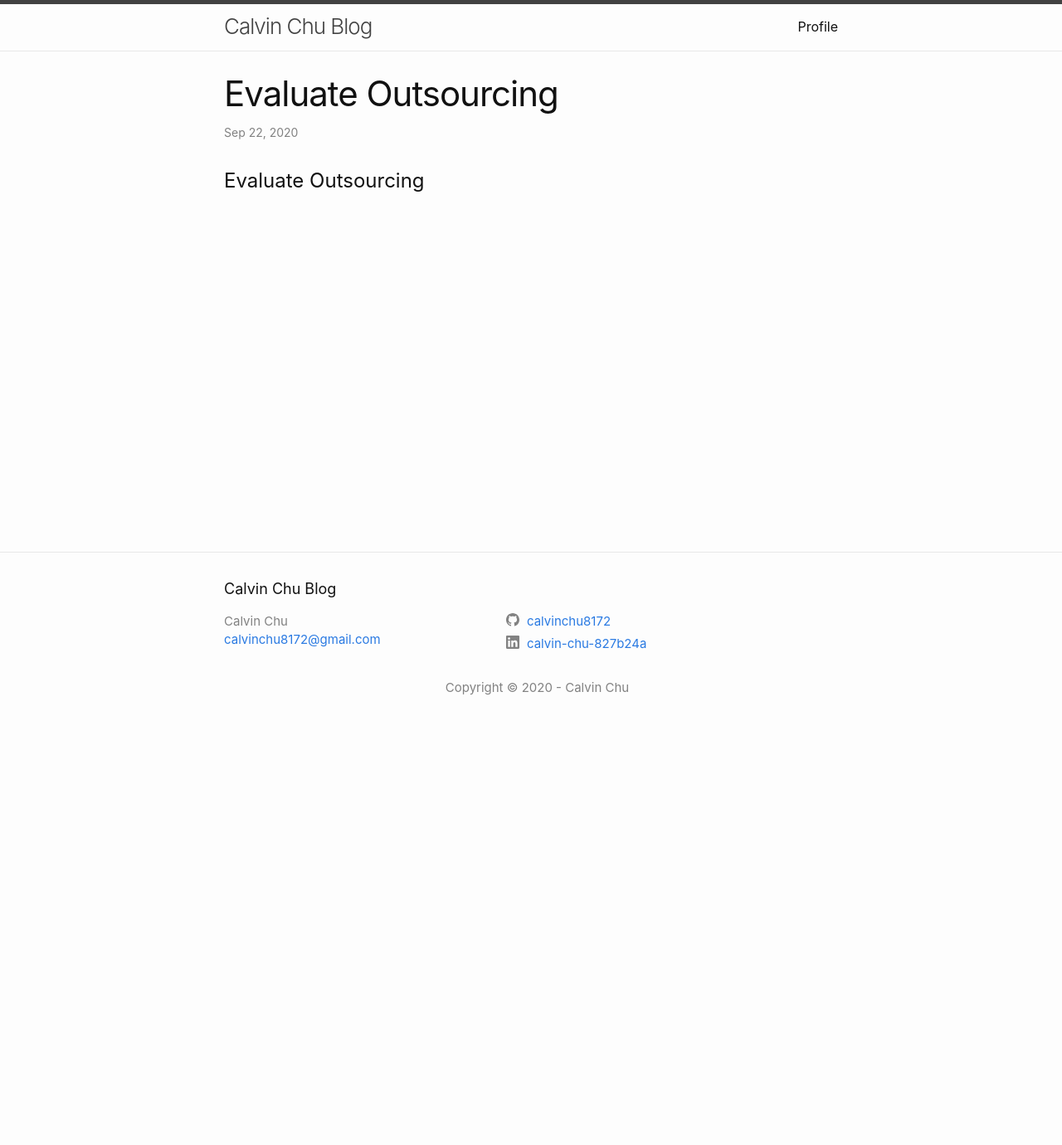
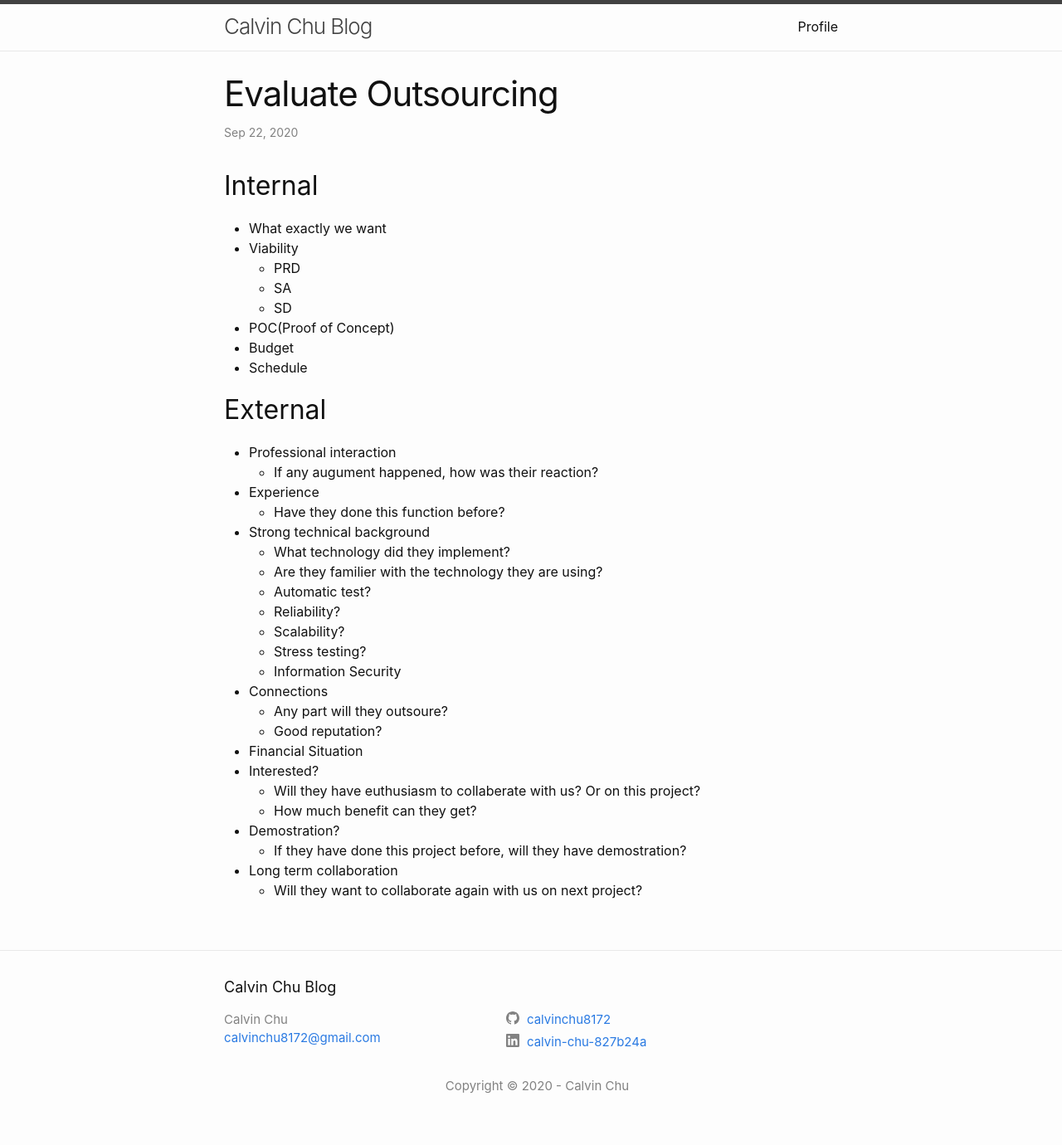
Before and after one commit to calvinchu8172/calvinchu8172.github.io, a Jekyll site: the page built from _posts/2020-09-23-evaluate-outsourcing.markdown, in a window 1280 px wide. Shown: the whole page at 83% size. Built offline with Jekyll 4.4.1, drawn with Linux system fonts in a browser that asks for light colours; before the commit the page ends 900 px from its top, so only the background shows below that.

Commit message:
Modify content.

```diff
--- a/_posts/2020-09-23-add-instashow-function.markdown
+++ b/_posts/2020-09-23-add-instashow-function.markdown
@@ -1,10 +1,10 @@
 ---
 layout: post
-title:  "Add InstaShow Function"
+title:  "Implement InstaShow New Function"
 date:   2020-09-22 20:13:07 +0800
 categories: webrtc
 ---
 
-# Add InstaShow Function
-
 * 檔案分享，一鍵檔案同時傳給現場有連接 InstaShow 的電腦
+* 白板功能，同時在一份檔案上加上註解，並分享給在場連線的使用者
+* 視訊會議，在場與會使用者，可與遠端使用者開會
--- a/_posts/2020-09-23-evaluate-outsourcing.markdown
+++ b/_posts/2020-09-23-evaluate-outsourcing.markdown
@@ -5,4 +5,37 @@ date:   2020-09-22 20:13:07 +0800
 categories: webrtc
 ---
 
-# Evaluate Outsourcing
+## Internal
+  * What exactly we want
+  * Viability
+    * PRD
+    * SA
+    * SD
+  * POC(Proof of Concept)
+  * Budget
+  * Schedule
+
+## External
+  * Professional interaction
+    * If any augument happened, how was their reaction?
+  * Experience
+    * Have they done this function before?
+  * Strong technical background
+    * What technology did they implement?
+    * Are they familier with the technology they are using?
+    * Automatic test?
+    * Reliability?
+    * Scalability?
+    * Stress testing?
+    * Information Security
+  * Connections
+    * Any part will they outsoure?
+    * Good reputation?
+  * Financial Situation
+  * Interested?
+    * Will they have euthusiasm to collaberate with us? Or on this project?
+    * How much benefit can they get?
+  * Demostration?
+    * If they have done this project before, will they have demostration?
+  * Long term collaboration
+    * Will they want to collaborate again with us on next project?
--- a/_posts/2020-09-23-software-project-development-process.markdown
+++ b/_posts/2020-09-23-software-project-development-process.markdown
@@ -10,11 +10,15 @@ categories: webrtc
 1. 外部客戶或內部產品 PM 提出需求
   * PRD(Product Requirement Document)
   * Budget
+  * Schedule
+  * Consultation with R&D
 
 2. 前端，UI 設計 與 UX 使用者體驗
   * Wireframe
   * User Story
   * User Flow
+  * RWD(Responsive Web Design)(Web, Mobile Layout)
+  * Design Style
 
 3. 後端與架構
   * SA(System Analysis)
```
Also changed, not shown: other parts of _posts/2020-09-23-software-project-development-process.markdown (+1 -0 lines), _posts/2020-09-13-benq-interview.markdown (+6 -6 lines).
